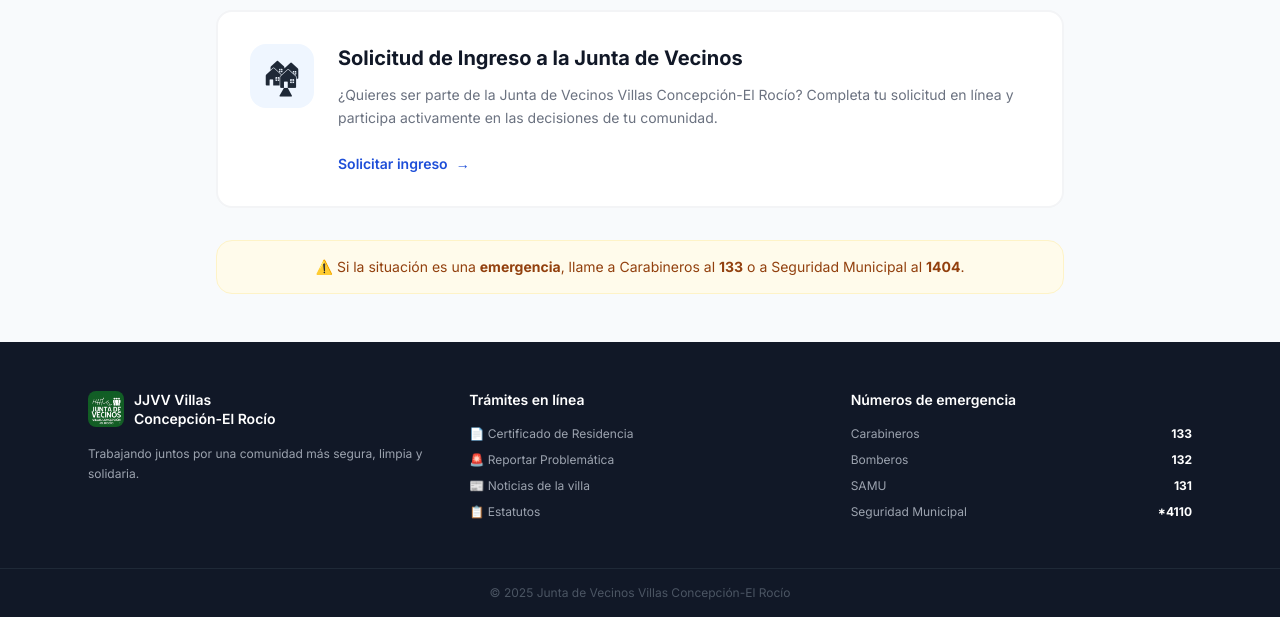
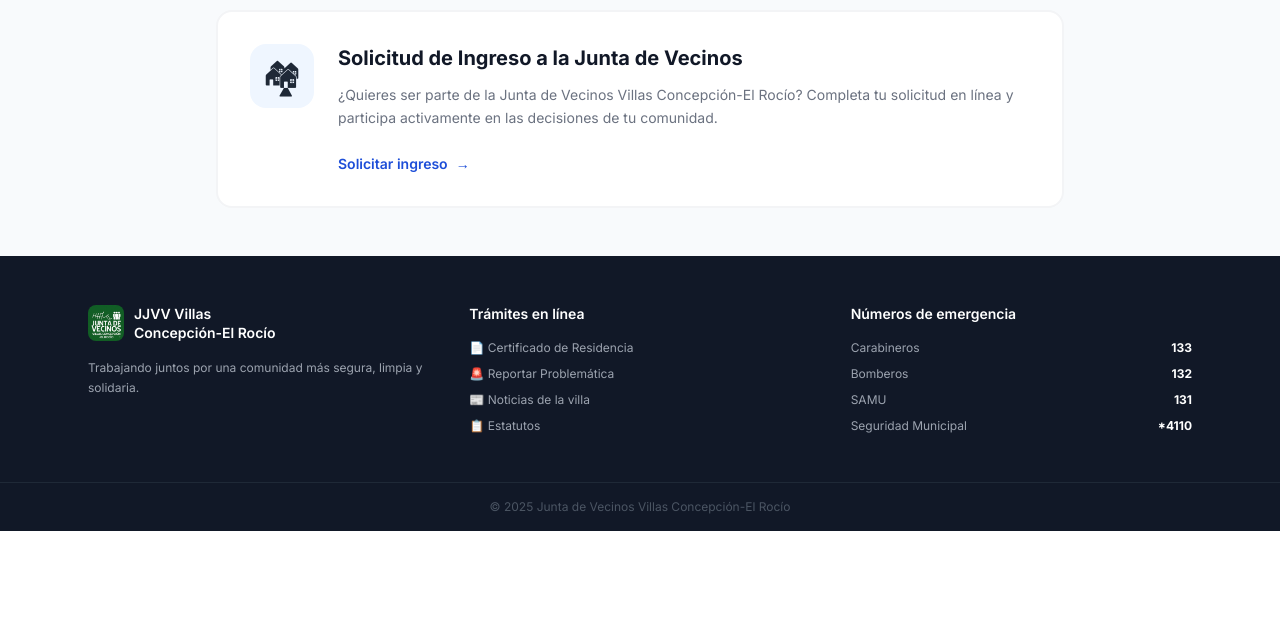
Before and after one commit to Raykhan12/JV-conce-rocio, a Django app: template publico/templates/publico/formularios.html in a window 1280 px wide. Shown: the part 591-1208 px from the top of the page. After the commit the page ends 1122 px from the top, so only its background shows below. Run offline with Django 5.2, Linux system fonts and the light colour scheme; the template is opened without the code that fills it, so the values that code supplies are empty; some libraries are stand-ins or nearby versions.

Commit message:
fix: eliminar mensaje de emergencia de formularios

```diff
--- a/publico/templates/publico/formularios.html
+++ b/publico/templates/publico/formularios.html
@@ -48,9 +48,5 @@
       </div>
     </a>
   </div>
-
-  <div class="mt-8 bg-amber-50 border border-amber-100 rounded-2xl px-6 py-4 text-sm text-amber-800 text-center">
-    ⚠️ Si la situación es una <strong>emergencia</strong>, llame a Carabineros al <strong>133</strong> o a Seguridad Municipal al <strong>1404</strong>.
-  </div>
 </div>
 {% endblock %}
```
